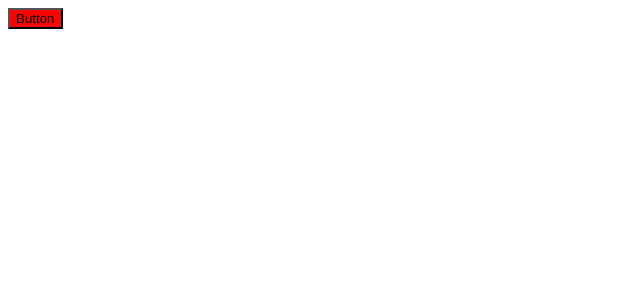
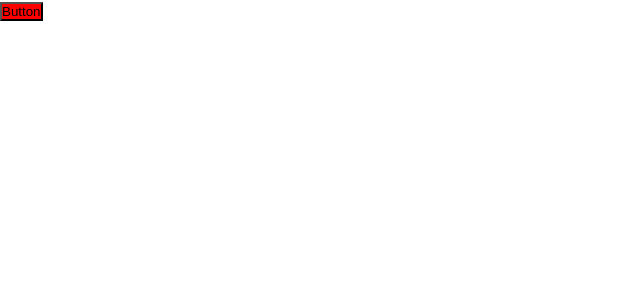
Before and after one commit to DanilaNagornyi/social-group, a React app: page / in a window 1280 px wide. Shown: the top 300 px of the page, without its empty margins (0-640 px from the left). Built offline with nearby package versions, Linux system fonts and the light colour scheme.

Commit message:
Add scss modules in webpack

```diff
--- a/package.json
+++ b/package.json
@@ -5,8 +5,8 @@
   "main": "index.js",
   "scripts": {
     "start": "webpack serve --env port=3000",
-    "build:prod": "webpack serve --env mode=prodaction",
-    "build:dev": "webpack serve --env mode=development"
+    "build:prod": "webpack --env mode=production",
+    "build:dev": "webpack --env mode=development"
   },
   "repository": {
     "type": "git",
@@ -27,6 +27,7 @@
     "@types/webpack-dev-server": "^4.7.2",
     "css-loader": "^6.6.0",
     "html-webpack-plugin": "^5.5.0",
+    "mini-css-extract-plugin": "^2.5.3",
     "sass": "^1.49.9",
     "sass-loader": "^12.6.0",
     "style-loader": "^3.3.1",
--- /dev/null
+++ b/src/App.tsx
@@ -0,0 +1,14 @@
+import React from 'react';
+import type { FC } from 'react';
+import Test from "./components/Test";
+import './index.scss';
+
+const App: FC = () => {
+  return (
+    <div className="app">
+      <Test />
+    </div>
+  );
+};
+
+export default App;
--- a/src/components/Test.scss
+++ b/src/components/Test.module.scss
@@ -1,3 +1,3 @@
-button {
+.button {
   background-color: red;
 }
--- a/src/components/Test.tsx
+++ b/src/components/Test.tsx
@@ -1,10 +1,10 @@
 import React from 'react';
 import type { FC } from 'react';
-import './Test.scss';
+import s from './Test.module.scss';
 const Test: FC = () => {
   return (
     <div>
-      <button>Button</button>
+      <button className={s.button}>Button</button>
     </div>
   );
 };
--- /dev/null
+++ b/src/index.scss
@@ -0,0 +1,9 @@
+* {
+  margin: 0;
+  padding: 0;
+  box-sizing: border-box;
+}
+
+.app {
+  font-size: 18px;
+}
--- a/src/index.tsx
+++ b/src/index.tsx
@@ -1,7 +1,7 @@
 import {render} from 'react-dom'
-import Test from "./components/Test";
+import App from "./App";
 
 render (
-  <Test />,
+  <App />,
   document.getElementById('root'),
 )
--- a/tsconfig.json
+++ b/tsconfig.json
@@ -12,7 +12,7 @@
     // Компилятор будет обрабатывать не только TS файлы, но и JS файлы
     "allowJs": true,
     "moduleResolution": "node",
-    // для абсолютного импорта:
+    // Для абсолютного импорта
     "baseUrl": ".",
     // esModuleInterop позволяет работать с пакетами, которые используют
     // common js как с обычными пакета с помощью import (require() module.export) = common js
--- a/webpack.config.ts
+++ b/webpack.config.ts
@@ -1,11 +1,11 @@
-import webpack from "webpack";
-import path from "path";
+import webpack from 'webpack';
 import {buildWebpackConfig} from "./config/build/buildWebpackConfig";
 import {BuildEnv, BuildPaths} from "./config/build/types/config";
-
+import path from "path";
 
 
 export default (env: BuildEnv) => {
+
 
     const paths: BuildPaths = {
         entry: path.resolve(__dirname, 'src', 'index.tsx'),
@@ -14,16 +14,15 @@ export default (env: BuildEnv) => {
     }
 
     const mode = env.mode || 'development';
+    const isDev = mode === 'development';
     const PORT = env.port || 3000;
 
-    const isDev = mode === 'development';
-
     const config: webpack.Configuration = buildWebpackConfig({
-        mode ,
+        mode,
         paths,
         isDev,
         port: PORT,
     })
 
-    return config
+    return config;
 };
```
Also changed, not shown: src/global.d.ts (added, +7 -0 lines), 7 other files (tests, documents, lock files or other folders).
